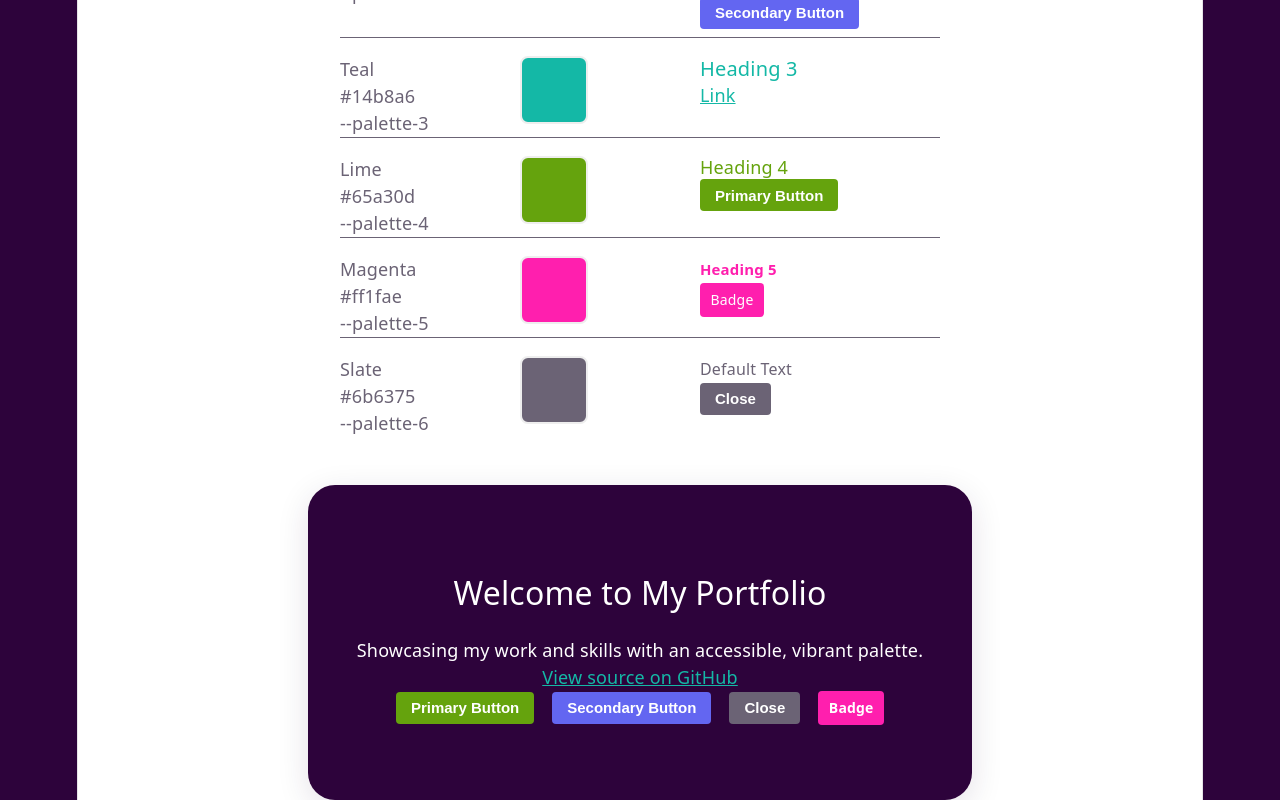
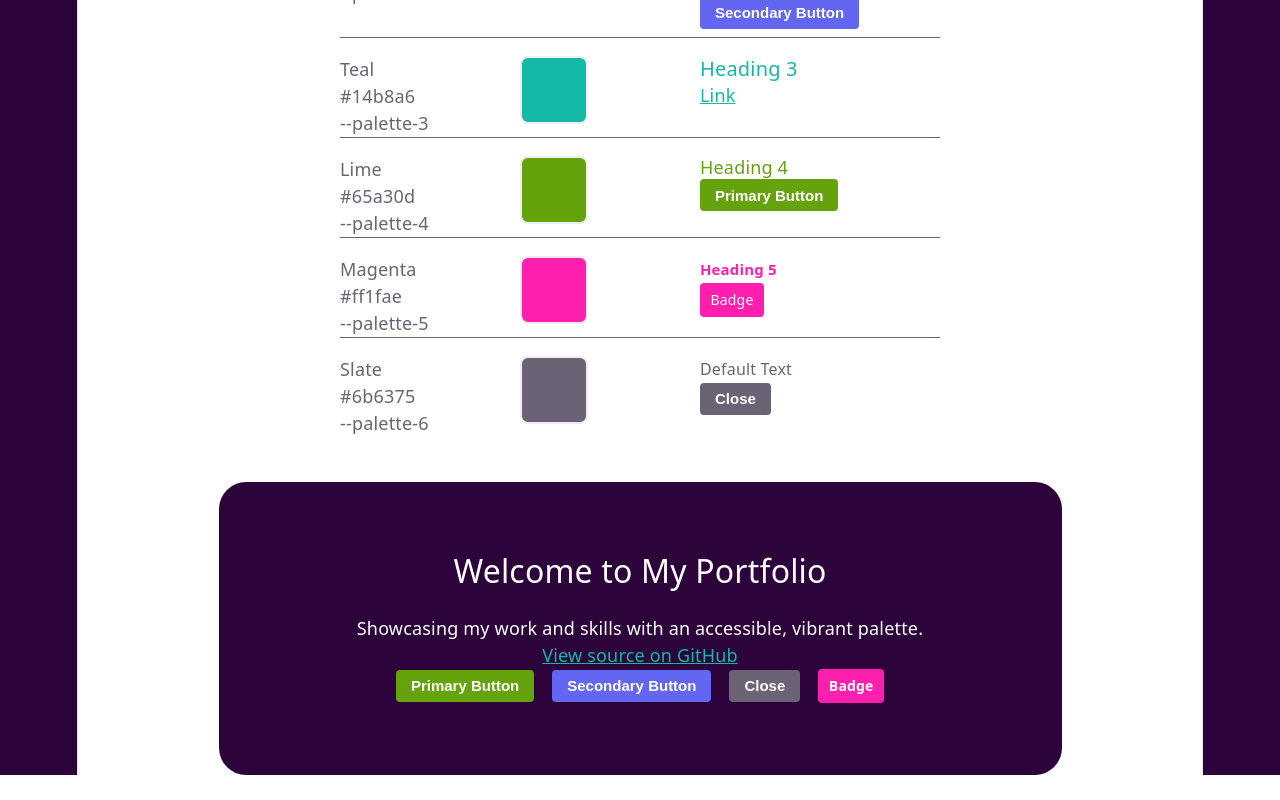
Before and after one commit to odomaf/portfolio, a React app: page / in a window 1280 px wide. Shown: the part 319-1119 px from the top of the page. After the commit the page ends 1094 px from the top, so only its background shows below. Built offline with nearby package versions, Linux system fonts and the light colour scheme; the HTML template or start-up script is replaced by a standard one.

Commit message:
chore(cleanup): stylesheet-based hero section demo, removed inline styles, improved spacing\n\n- Moved all hero section demo styles to DesignGuide.css\n- Ensured no inline styles in DesignGuide.jsx\n- Added extra spacing between sections for clarity\n- Manual CSS and code hygiene review complete

```diff
--- a/src/App.css
+++ b/src/App.css
@@ -1,70 +1,3 @@
-/* HeroSection palette-based styles */
-.hero-section {
-  background: var(--palette-1); /* Deep purple */
-  color: #fff;
-  padding: 64px 32px 48px;
-  border-radius: 1.5rem;
-  box-shadow: 0 8px 32px rgba(45, 3, 59, 0.12);
-  max-width: 600px;
-  margin: 48px auto 0 auto;
-  text-align: center;
-}
-
-.hero-title {
-  font-size: 2.5rem;
-  font-weight: 700;
-  margin-bottom: 16px;
-  color: #fff;
-}
-
-.hero-desc {
-  font-size: 1.25rem;
-  margin-bottom: 32px;
-  color: #fff;
-  opacity: 0.92;
-}
-
-.hero-btn {
-  font-size: 1.1rem;
-  font-weight: 600;
-  padding: 12px 32px;
-  border-radius: 999px;
-  border: none;
-  margin: 0 12px 24px 12px;
-  cursor: pointer;
-  transition:
-    background 0.2s,
-    color 0.2s;
-}
-.hero-btn-primary {
-  background: var(--palette-2); /* Teal CTA */
-  color: #fff;
-}
-.hero-btn-primary:hover,
-.hero-btn-primary:focus-visible {
-  background: var(--palette-3); /* Blue on hover */
-}
-.hero-btn-secondary {
-  background: var(--palette-3); /* Blue secondary */
-  color: #fff;
-}
-.hero-btn-secondary:hover,
-.hero-btn-secondary:focus-visible {
-  background: var(--palette-2); /* Teal on hover */
-}
-
-.hero-badge {
-  display: inline-block;
-  background: var(--palette-4); /* Deep green badge */
-  color: #fff;
-  padding: 8px 20px;
-  border-radius: 999px;
-  font-size: 1rem;
-  font-weight: 600;
-  margin-top: 16px;
-  box-shadow: 0 2px 8px rgba(22, 101, 52, 0.12);
-  border: none;
-}
 
 /* Magenta links */
 /* (Removed anchor tag override to allow global link color) */
--- a/src/App.jsx
+++ b/src/App.jsx
@@ -1,8 +1,5 @@
 import { useState } from "react";
 import DesignGuide from "./components/DesignGuide";
-import reactLogo from "./assets/react.svg";
-import viteLogo from "./assets/vite.svg";
-import heroImg from "./assets/hero.png";
 import "./App.css";
 
 function App() {
--- a/src/components/DesignGuide.css
+++ b/src/components/DesignGuide.css
@@ -1,3 +1,11 @@
+/* Hero Section demo for DesignGuide */
+.designguide-hero-demo {
+  width: 75%;
+  margin: 2.5rem auto 0 auto;
+  padding-top: 2.5rem;
+  padding-bottom: 2.5rem;
+  border-radius: 1.5rem;
+}
 /* Restore palette row and swatch layout */
 .palette-row {
   display: flex;
--- a/src/components/DesignGuide.jsx
+++ b/src/components/DesignGuide.jsx
@@ -92,6 +92,7 @@ export default function DesignGuide() {
 
       {/* Hero Section Sample */}
       <section className="hero-section mt-12">
+        <div className="header-footer-bg designguide-hero-demo">
           <h1 className="on-dark-bg">Welcome to My Portfolio</h1>
           <p>
             Showcasing my work and skills with an accessible, vibrant palette.
@@ -121,6 +122,7 @@ export default function DesignGuide() {
               <strong>Badge</strong>
             </div>
           </div>
+        </div>
       </section>
     </div>
   );
```
Lines whose indentation alone changed are shown as unchanged.
